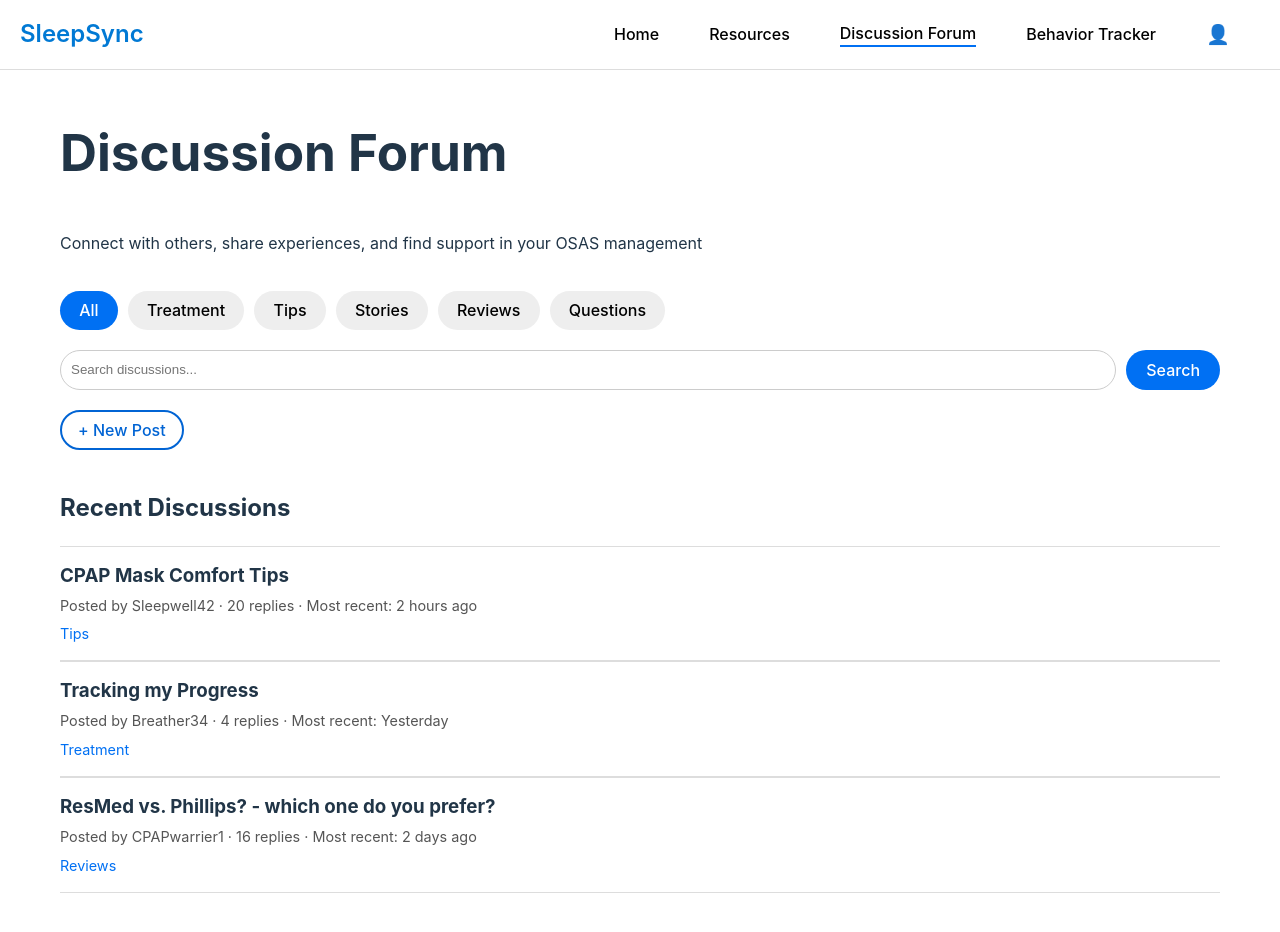
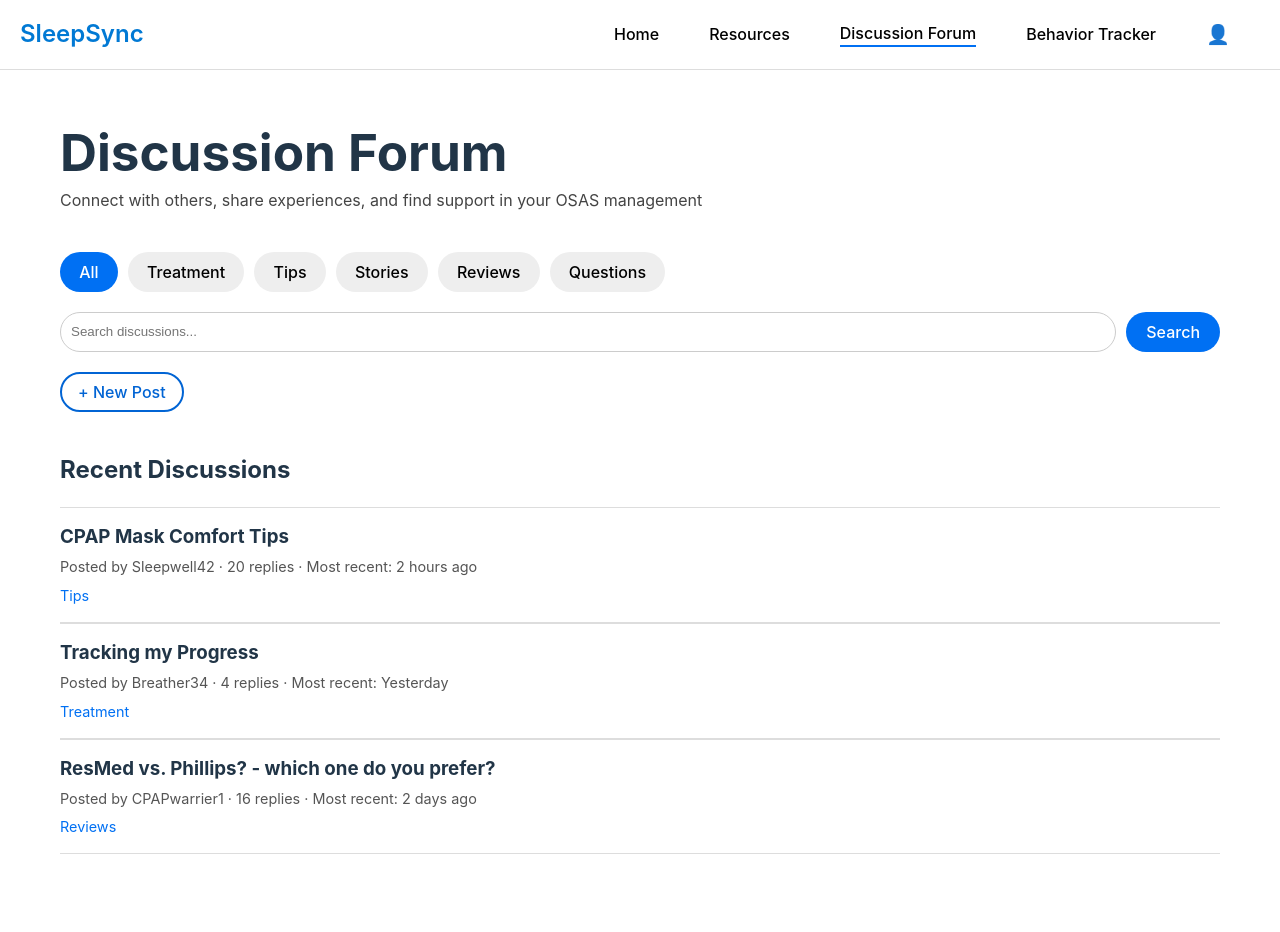
Before and after one commit to UW-INFO442-SP25/Serendipity, a React (Vite) app in the folder SleepSync/: page /discussion in a window 1280 px wide. Shown: the top 932 px of the page. After the commit the page ends 904 px from the top, so only its background shows below. Built offline with nearby package versions, Linux system fonts and the light colour scheme.

Commit message:
discussion forum spacing changes

```diff
--- a/SleepSync/src/Components/Home/discussion.css
+++ b/SleepSync/src/Components/Home/discussion.css
@@ -61,6 +61,17 @@ html, body, #root {
     box-sizing: border-box;
     width: 100%;
   }
+
+  .forum h1 {
+    margin-bottom: 8px;
+  }
+
+.forum p {
+  margin-top: 0;
+  margin-bottom: 20px;
+  font-size: 1rem;
+  color: #444;
+}
 
   .filters {
     display: flex;
```
